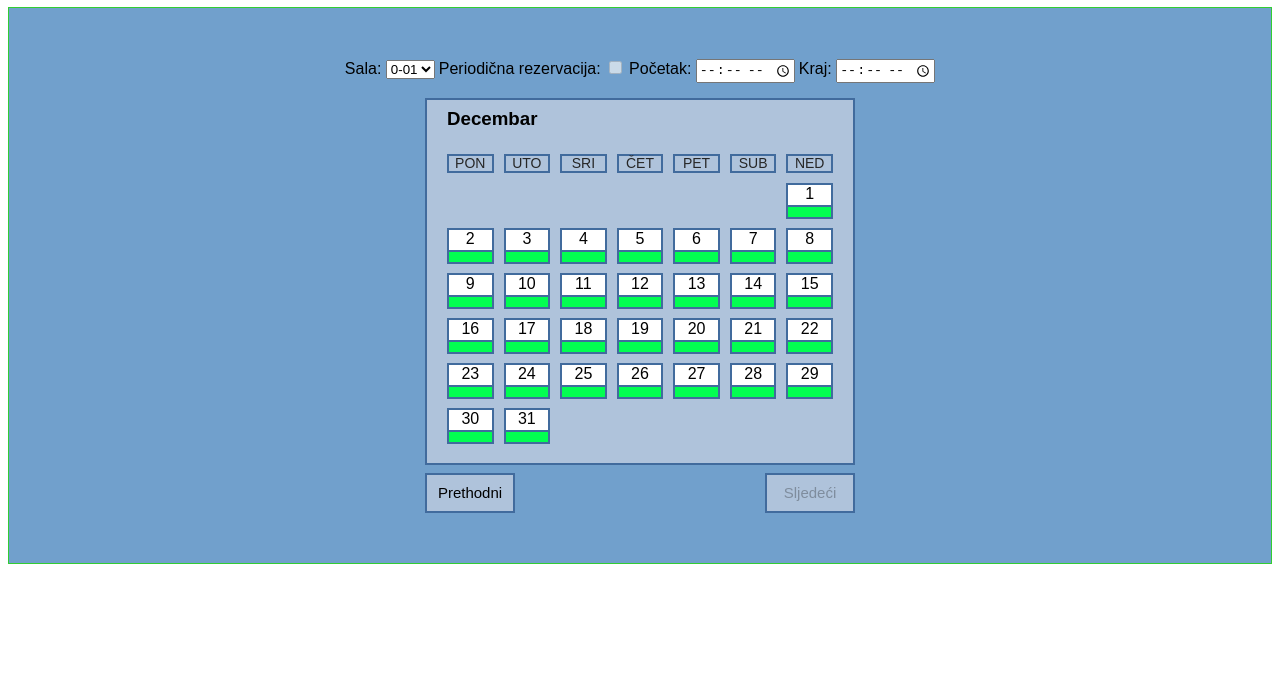
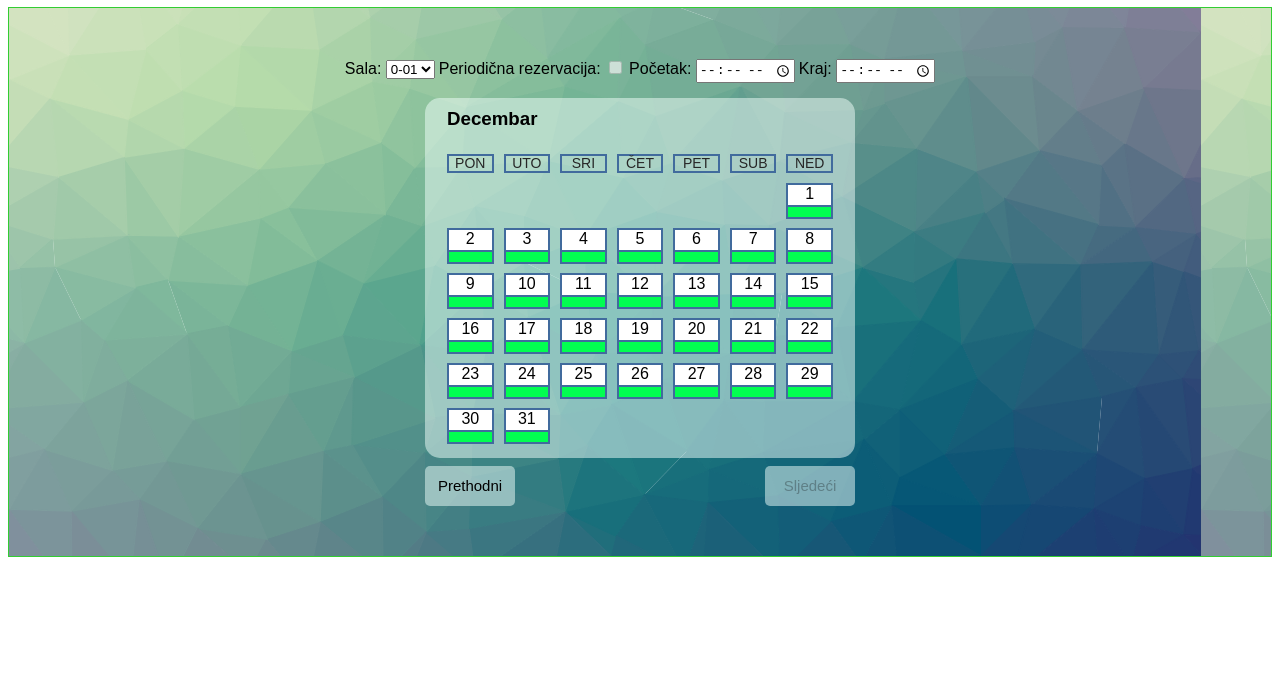
Before and after one commit to kkadusic/classroom-management-app, a plain HTML site: page html/rezervacija.html in a window 1280 px wide. Shown: the part 115-800 px from the top of the page. Drawn offline with Linux system fonts and the light colour scheme.

Commit message:
Azuriran izgled stranica

```diff
--- a/css/meni.css
+++ b/css/meni.css
@@ -1,7 +1,7 @@
 .meni {
     text-align: center;
     margin-top: 35px;
-    background-color: #71A0CC;
+    background-image: url("../slike/pozadina.png");
     border: 1px solid limegreen;
     font-family: Arial, serif;
 }
--- a/css/pocetna.css
+++ b/css/pocetna.css
@@ -1,5 +1,5 @@
 .sadrzaj {
-    background-color: #71A0CC;
+    background-image: url("../slike/pozadina.png");
     margin-top: 10px;
     border: 1px solid limegreen;
     display: flex;
--- a/css/rezervacija.css
+++ b/css/rezervacija.css
@@ -1,5 +1,5 @@
 .sadrzaj {
-    background-color: #71A0CC;
+    background-image: url("../slike/pozadina.png");
     text-align: center;
     padding: 50px;
     margin-top: 10px;
@@ -7,19 +7,19 @@
 }
 
 label {
-    font-family: Arial;
+    font-family: Arial, serif;
 }
 
 #kalendar {
-    margin: 0 auto;
-    width: 100px;
     position: relative;
     width: 430px;
     box-sizing: border-box;
-    margin-top: 15px;
-    background-color: #AFC3DB;
-    border: 2px solid #416B9D;
-    font-family: Arial;
+    margin: 15px auto 0;
+    background-color: rgba(242, 255, 251, 0.5);
+    padding: 2px;
+    border-radius: 15px;
+    height: 360px;
+    font-family: Arial, serif;
 }
 
 #kalendarDatum {
@@ -42,7 +42,6 @@ label {
     align-items: center;
     justify-content: center;
     height: 15px;
-    font-weight: 600;
     color: #262626;
     border: 2px solid #416B9D;
     font-weight: normal;
@@ -87,9 +86,10 @@ label {
     margin-right: 123px;
     height: 40px;
     width: 90px;
-    background-color: #AFC3DB;
-    border: 2px solid #416B9D;
+    background-color: rgba(242, 255, 251, 0.5);
+    border-radius: 5px;
     font-size: 15px;
+    border: none;
 }
 
 @media screen and (max-width: 600px) {
--- a/css/sale.css
+++ b/css/sale.css
@@ -1,7 +1,7 @@
 .sadrzaj {
-    background-color: #71A0CC;
+    background-image: url("../slike/pozadina.png");
     text-align: center;
-    padding: 100px;
+    padding: 120px;
     margin-top: 10px;
     border: 1px solid limegreen;
 }
@@ -71,17 +71,17 @@ table tr:nth-child(2) td:nth-child(1) {
 }
 
 table tr:first-child td:first-child {
-    background-color: #71A0CC;
-    border-left: solid 1px #71A0CC;
-    border-top: solid 1px #71A0CC;
+    background: none;
+    border-left: solid transparent;
+    border-top: solid transparent;
 }
 
 .slobodnaSala {
-    background-color: #02FE4F;
+    background-color: #96e6a1;
 }
 
 .zauzetaSala {
-    background-color: #FF614E;
+    background-color: #ff9a9e;
 }
 
 .kancelarija {
--- a/css/unos.css
+++ b/css/unos.css
@@ -1,29 +1,34 @@
 .sadrzaj {
-    background-color: #71A0CC;
+    background-image: url("../slike/pozadina.png");
     text-align: center;
-    padding: 93px;
+    padding: 120px;
     margin-top: 10px;
     border: 1px solid limegreen;
 }
 
 form {
-    margin-top: -10px;
-    margin-bottom: 105px;
+    margin-top: -20px;
+    padding: 50px;
+    background-color: rgba(242, 255, 251, 0.5);
+    border-radius: 10px;
 }
 
 input {
     padding: 5px;
     font-size: 15px;
     margin-top: -10px;
+    border-radius: 5px;
+    border: none;
 }
 
 input[type=submit] {
     height: 30px;
-    width: 160px;
+    width: 240px;
     color: white;
-    background-color: darkslategray;
-    border-color: darkslategray;
+    background-color: #4080bb;
+    border: none;
     margin-top: 15px;
+    border-radius: 5px;
 }
 
 @media screen and (max-width:600px) {
--- a/js/kalendar.js
+++ b/js/kalendar.js
@@ -5,8 +5,8 @@ let Kalendar = (function() {
     let godina = danas.getFullYear();
     const sviMjeseci = ["Januar", "Februar", "Mart", "April", "Maj", "Juni", "Juli", "August", "Septembar", "Oktobar", "Novembar", "Decembar"];
 
-    var redovnaZauzeca;
-    var vanrednaZauzeca;
+    var redovnaZauzeca = [];
+    var vanrednaZauzeca = [];
 
     function dajMjesecImpl() {
         return mjesec;
@@ -87,7 +87,6 @@ let Kalendar = (function() {
                         if (mjesec === odabraniMjesec - 1) {
                             obojiVanrednoZauzece(odabraniMjesec - 1, dan);
                         }
-
                     }
                 }
             }
@@ -114,7 +113,7 @@ let Kalendar = (function() {
             if (document.getElementById("sala").value != null &&
                 document.getElementById("pocetak").value != null &&
                 document.getElementById("kraj").value != null) {
-                Kalendar.obojiZauzeca(document.getElementById("kalendarMjesec"), Kalendar.dajMjesec(),
+                Kalendar.obojiZauzeca(document.getElementById("kalendarMjesec"), mjesec,
                     document.getElementById("sala").value, document.getElementById("pocetak").value, document.getElementById("kraj").value);
             }
         }
@@ -129,7 +128,7 @@ let Kalendar = (function() {
             if (document.getElementById("sala").value != null &&
                 document.getElementById("pocetak").value != null &&
                 document.getElementById("kraj").value != null) {
-                Kalendar.obojiZauzeca(document.getElementById("kalendarMjesec"), Kalendar.dajMjesec(),
+                Kalendar.obojiZauzeca(document.getElementById("kalendarMjesec"), mjesec,
                     document.getElementById("sala").value, document.getElementById("pocetak").value, document.getElementById("kraj").value);
             }
         }
@@ -149,7 +148,6 @@ let Kalendar = (function() {
             namjestiDugme(document.getElementById("sljedeciBtn"), true);
         else
             namjestiDugme(document.getElementById("sljedeciBtn"), false);
-
 
 
         // Postavljanje naziva za mjesec
--- a/js/testRezervacija.js
+++ b/js/testRezervacija.js
@@ -603,10 +603,7 @@ describe('Kalendar', function() {
             var x = document.getElementsByClassName("kalendarBroj")[30];
             var y = x.children[1].className;
             assert.equal(y, "zauzeta", "Očekivano je da se dan oboji bez obzira što postoje duple vrijednosti");
-
         });
-
-
 
     });
 
```
Also changed, not shown: slike/logo.png, slike/pozadina.png (added).
